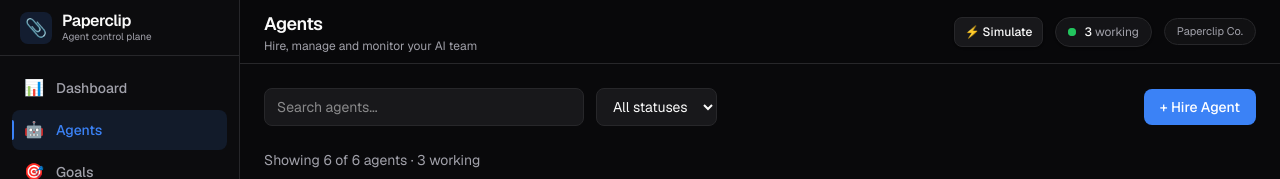
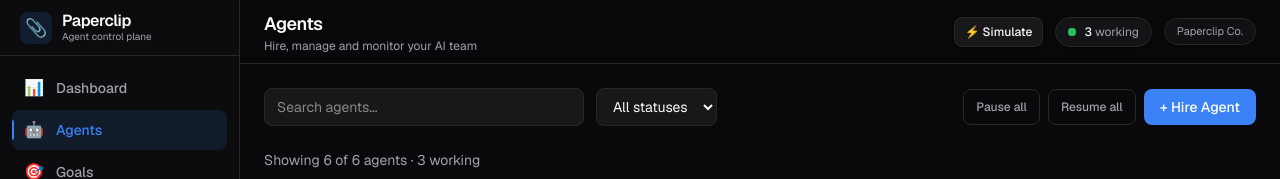
Before and after one commit to henrygoldsmith07-wq/paperclip-clone, a Next.js app: page /dashboard/agents in a window 1280 px wide. Shown: the top 179 px of the page. Built offline with nearby package versions, Linux system fonts and the light colour scheme.

Commit message:
feat: bulk Pause all / Resume all agents

```diff
--- a/src/app/dashboard/agents/page.tsx
+++ b/src/app/dashboard/agents/page.tsx
@@ -4,6 +4,7 @@ import { useState, useMemo } from "react";
 import Header from "@/components/Header";
 import AgentCard from "@/components/AgentCard";
 import { useApp } from "@/context/AppContext";
+import { useToast } from "@/components/Toast";
 import { AgentRole, AgentStatus } from "@/lib/types";
 
 const ROLES: AgentRole[] = [
@@ -22,7 +23,8 @@ const ROLES: AgentRole[] = [
 const AVATARS = ["⚡", "🛡️", "📣", "💰", "⚙️", "🎨", "💼", "🎧", "🔬", "✍️", "🚀", "🧠"];
 
 export default function AgentsPage() {
-  const { agents, hireAgent, isHydrated } = useApp();
+  const { agents, hireAgent, setAllAgentsStatus, isHydrated } = useApp();
+  const { toast } = useToast();
   const [showHire, setShowHire] = useState(false);
   const [name, setName] = useState("");
   const [role, setRole] = useState<AgentRole>("Engineer");
@@ -59,6 +61,7 @@ export default function AgentsPage() {
       model,
       reportsTo: role === "CEO" ? undefined : "agt-001",
     });
+    toast(`${name.trim()} hired`, "success");
     setName("");
     setSkills("");
     setShowHire(false);
@@ -99,12 +102,32 @@ export default function AgentsPage() {
               <option value="error">Error</option>
             </select>
           </div>
+          <div className="flex flex-wrap gap-2">
+            <button
+              onClick={() => {
+                setAllAgentsStatus("paused");
+                toast("All agents paused", "warning");
+              }}
+              className="rounded-lg border border-border px-3 py-2 text-xs font-medium text-muted hover:bg-card-hover hover:text-foreground"
+            >
+              Pause all
+            </button>
+            <button
+              onClick={() => {
+                setAllAgentsStatus("working");
+                toast("All agents resumed", "success");
+              }}
+              className="rounded-lg border border-border px-3 py-2 text-xs font-medium text-muted hover:bg-card-hover hover:text-foreground"
+            >
+              Resume all
+            </button>
             <button
               onClick={() => setShowHire(true)}
               className="rounded-lg bg-accent px-4 py-2 text-sm font-medium text-white transition-colors hover:bg-accent-hover"
             >
               + Hire Agent
             </button>
+          </div>
         </div>
 
         <p className="text-sm text-muted">
@@ -113,7 +136,7 @@ export default function AgentsPage() {
         </p>
 
         {showHire && (
-          <div className="fixed inset-0 z-50 flex items-center justify-center bg-black/60 p-4">
+          <div className="fixed inset-0 z-50 flex items-center justify-center bg-black/60 p-4 backdrop-blur-sm">
             <div className="w-full max-w-md rounded-2xl border border-border bg-card p-6 shadow-2xl animate-fade-in">
               <h2 className="text-lg font-semibold">Hire a new agent</h2>
               <p className="mt-1 text-sm text-muted">
```
Lines whose indentation alone changed are shown as unchanged.
